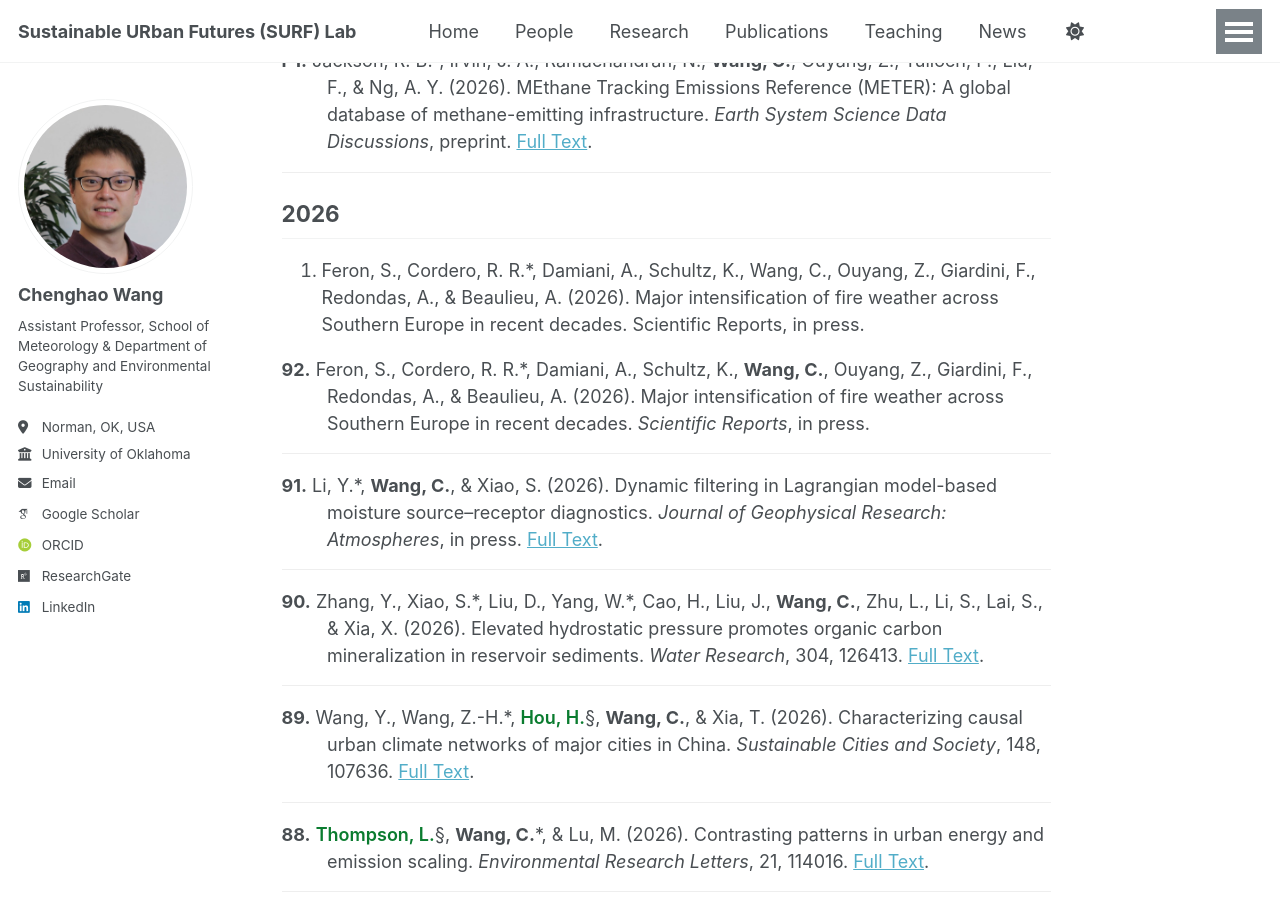
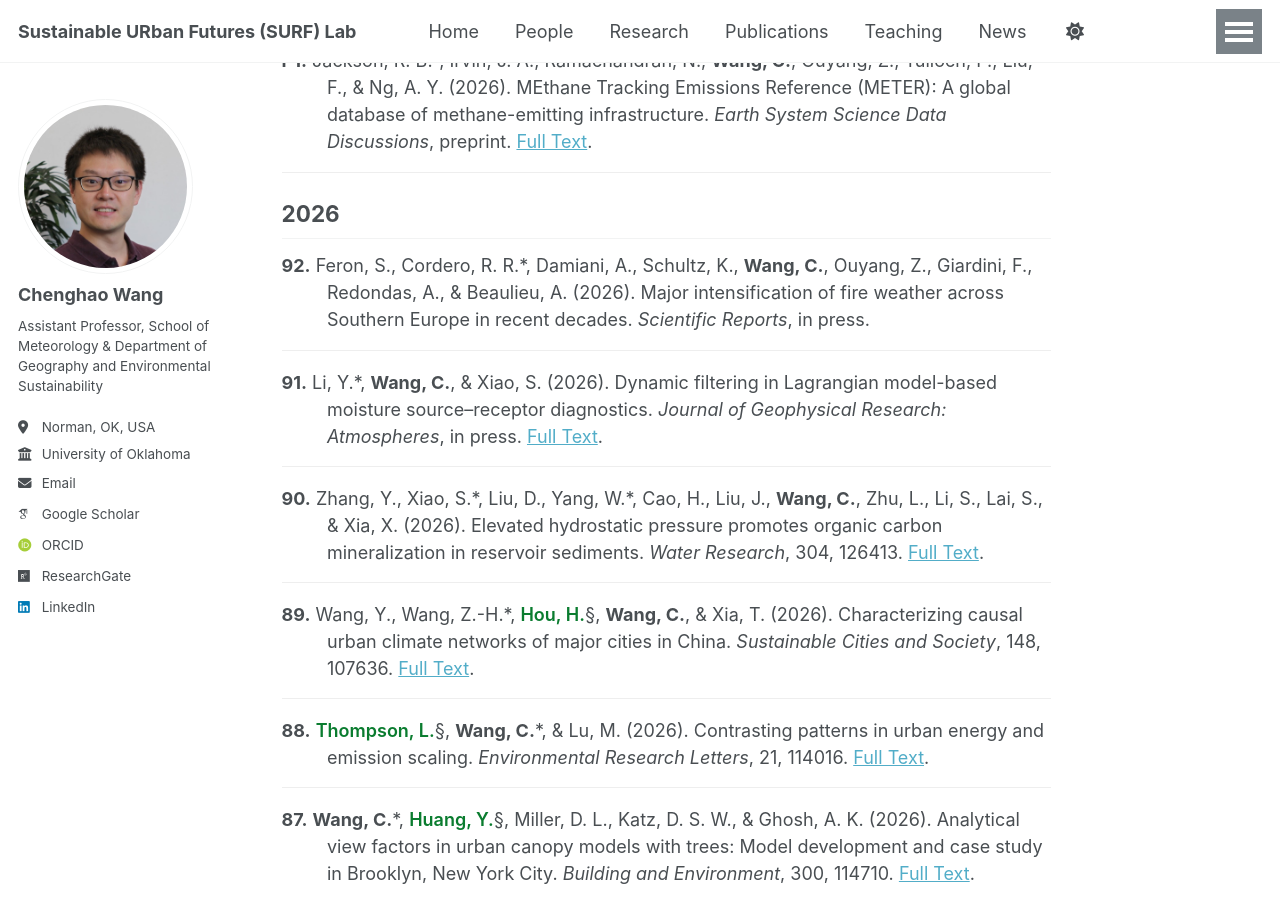
Before and after one commit to chenghaow/chenghaow.github.io, a Jekyll site: the page built from _pages/publications.md, in a window 1280 px wide and 900 px high, scrolled down 903 px. Built offline with Jekyll 4.4.1, drawn with Linux system fonts in a browser that asks for light colours; some web fonts are replaced; a script that is not in the unit is left out.

```diff
--- a/_pages/publications.md
+++ b/_pages/publications.md
@@ -76,9 +76,6 @@
     (Journal articles: 6)
 </div>
 -->
-
-92.	Feron, S., Cordero, R. R.*, Damiani, A., Schultz, K., Wang, C., Ouyang, Z., Giardini, F., Redondas, A., & Beaulieu, A. (2026). Major intensification of fire weather across Southern Europe in recent decades. Scientific Reports, in press.
-
 
 <div class="pub">
   <div class="pub-line">
```
